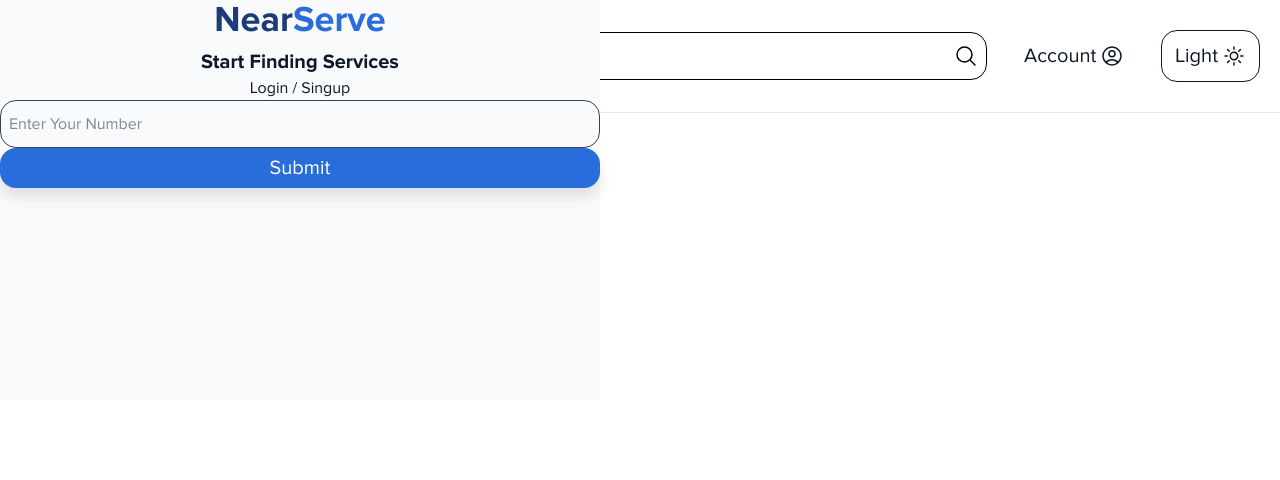
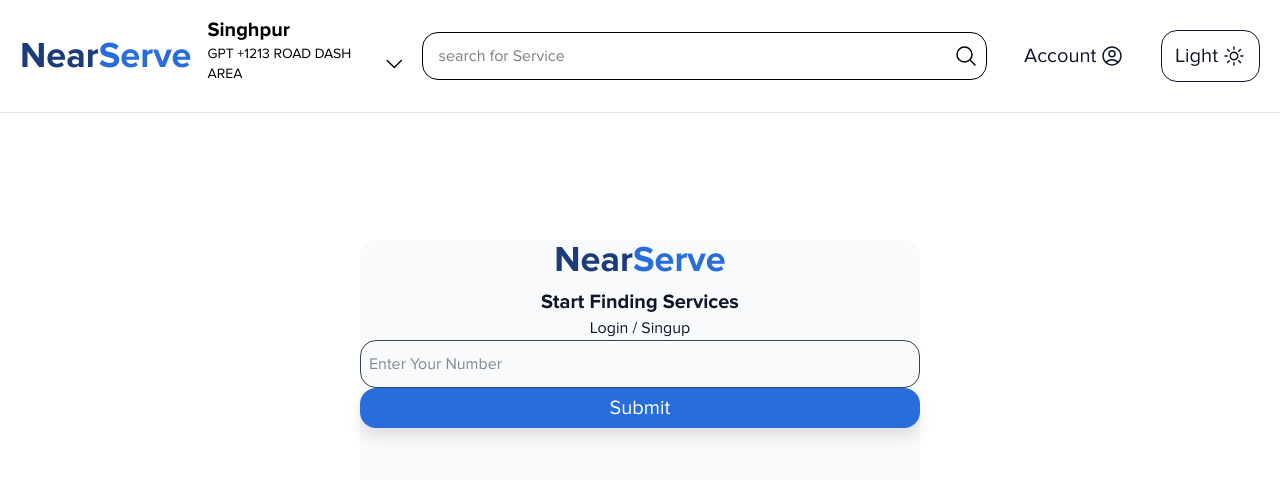
Before and after one commit to DevKrishnaT/NearServe, a React (Vite) app: page / in a window 1280 px wide. Both pictures are taken after a click on the element "Account". Shown: the top 480 px of the page. Built offline with nearby package versions, Linux system fonts and the light colour scheme.

Commit message:
Little Adjustment

```diff
--- a/src/components/features/login/LoginPop.jsx
+++ b/src/components/features/login/LoginPop.jsx
@@ -10,9 +10,9 @@
   console.log("Login state:", isLoginOpen);
   if (!isLoginOpen) return null;
   return (
-    <div className={`fixed inset-0`}>
+    <div className={`fixed inset-0 flex justify-center items-center`}>
       <div
-        className={`h-100 w-150 flex flex-col ${theme === "dark" ? "bg-[#1E293B]" : "bg-[#F8FAFC]"} `}
+        className={`h-80 w-140 flex flex-col  rounded-2xl ${theme === "dark" ? "bg-[#1E293B]" : "bg-[#F8FAFC]"} `}
       >
         <Loginlayout />
       </div>
```
